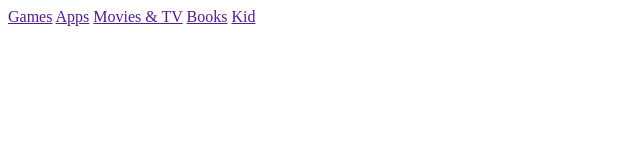
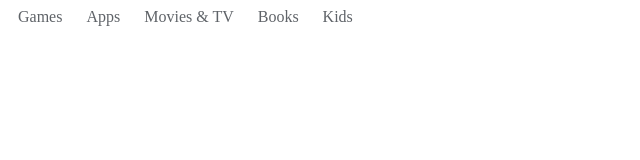
Before and after one commit to ChuzaWick420/play_store_clone, a plain HTML site: page index.html in a window 1280 px wide. Shown: the whole page, without its empty margins (0-640 px from the left). Drawn offline with Linux system fonts and the light colour scheme.

Commit message:
Style: removed underline, gave color to nav items
Gave some styling to the links in navbar

- Underline is removed
- color is changed to light gray
- margin and font size was changed as well

```diff
--- a/index.html
+++ b/index.html
@@ -13,7 +13,7 @@
 		<a href="">Apps</a>
 		<a href="">Movies & TV</a>
 		<a href="">Books</a>
-		<a href="">Kid</a>
+		<a href="">Kids</a>
 	</nav>
 </body>
 </html>
--- a/style.css
+++ b/style.css
@@ -0,0 +1,6 @@
+nav a {
+    text-decoration: none;
+    color: rgb(95, 99, 104);
+    margin: 10px;
+    font-size: 16px;
+}
```
